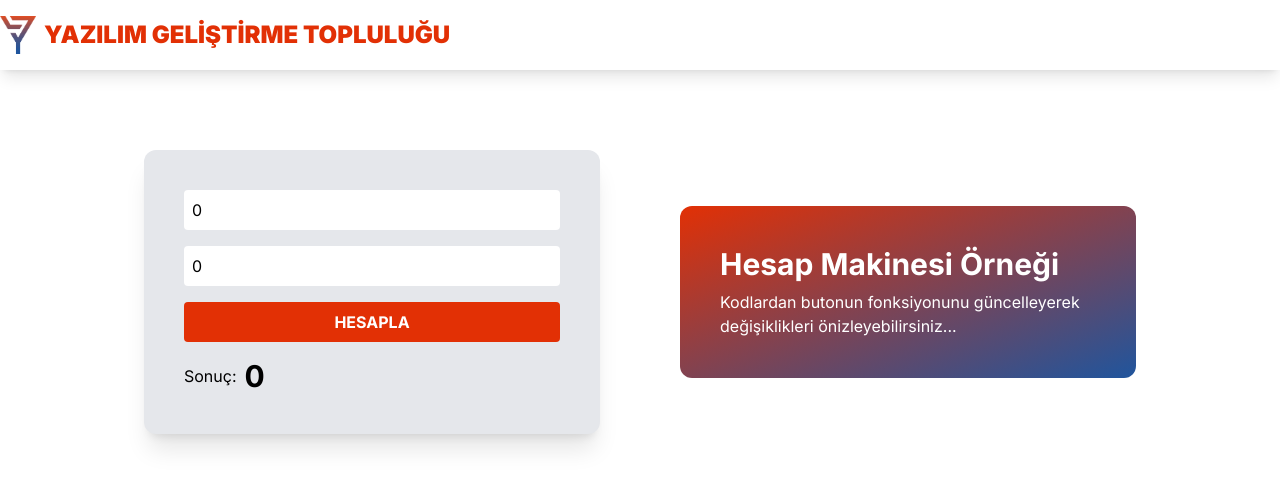
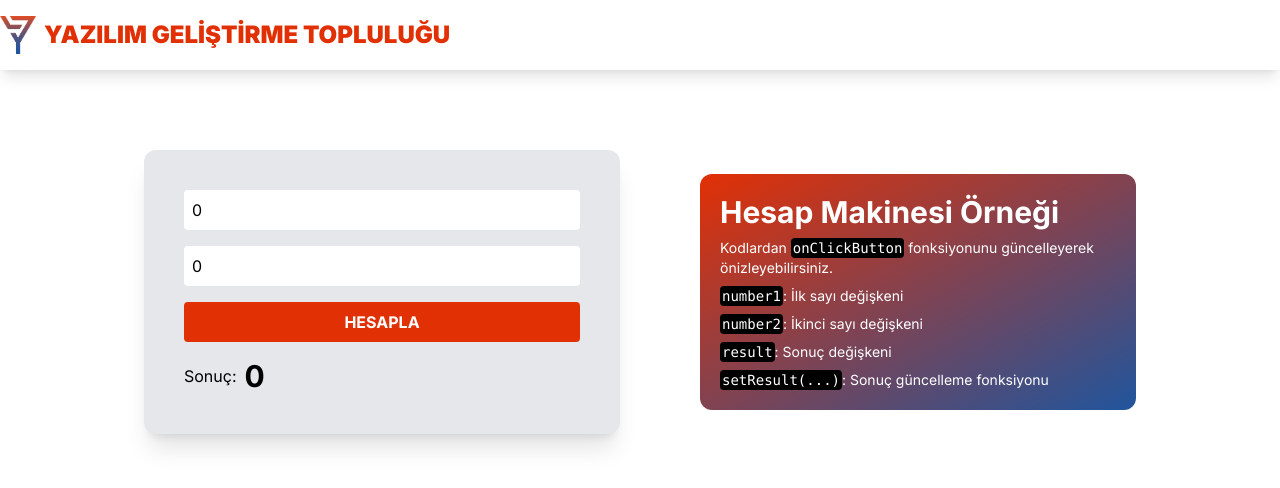
Before and after one commit to mehmetext/ygt-interactive-web, a Next.js app: page /hesap-makinesi in a window 1280 px wide. Shown: the top 488 px of the page. Built offline with nearby package versions, Linux system fonts and the light colour scheme.

Commit message:
add Code component

```diff
--- a/src/app/(site)/(examples)/hesap-makinesi/page.tsx
+++ b/src/app/(site)/(examples)/hesap-makinesi/page.tsx
@@ -1,5 +1,6 @@
 "use client";
 
+import Code from "@/components/Code";
 import { useState } from "react";
 
 export default function HesapMakinesiPage() {
@@ -8,7 +9,7 @@ export default function HesapMakinesiPage() {
   const [result, setResult] = useState(0);
 
   const onClickButton: React.MouseEventHandler<HTMLButtonElement> = (e) => {
-    setResult(number1 + number2);
+    //Bu kısma gerekli kodları yazmalısınız...
   };
 
   return (
@@ -39,11 +40,23 @@ export default function HesapMakinesiPage() {
             Sonuç: <b className="text-3xl">{result}</b>
           </div>
         </div>
-        <div className="flex-1 bg-gradient-to-br from-custom-orange to-custom-blue rounded-xl p-10 text-white flex flex-col gap-2">
+        <div className="flex-1 bg-gradient-to-br from-custom-orange to-custom-blue rounded-xl p-5 text-white flex flex-col gap-2 text-sm">
           <h2 className="font-bold text-3xl">Hesap Makinesi Örneği</h2>
           <p>
-            Kodlardan butonun fonksiyonunu güncelleyerek değişiklikleri
-            önizleyebilirsiniz...
+            Kodlardan <Code>onClickButton</Code> fonksiyonunu güncelleyerek
+            önizleyebilirsiniz.
+          </p>
+          <p>
+            <Code>number1</Code>: İlk sayı değişkeni
+          </p>
+          <p>
+            <Code>number2</Code>: İkinci sayı değişkeni
+          </p>
+          <p>
+            <Code>result</Code>: Sonuç değişkeni
+          </p>
+          <p>
+            <Code>setResult(...)</Code>: Sonuç güncelleme fonksiyonu
           </p>
         </div>
       </div>
--- /dev/null
+++ b/src/components/Code.tsx
@@ -0,0 +1,3 @@
+export default function Code({ children }: { children?: React.ReactNode }) {
+  return <code className="bg-black p-0.5 rounded">{children}</code>;
+}
```
